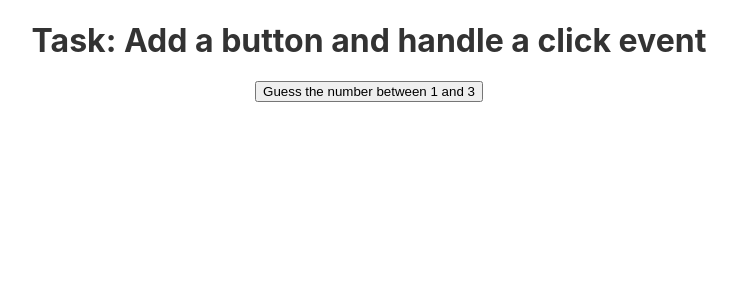
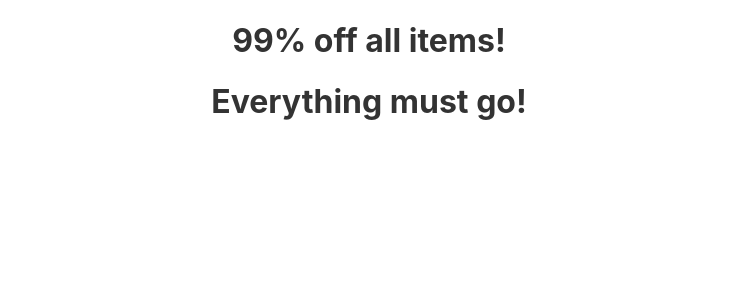
Before and after one commit to devandri/basic-react, a React (Create React App) app: page / in a window 1280 px wide. Shown: the top 300 px of the page, without its empty margins (271-1008 px from the left). Built offline with nearby package versions, Linux system fonts and the light colour scheme.

Commit message:
practice(data&state): parent-child data flow

```diff
--- a/src/App.js
+++ b/src/App.js
@@ -11,6 +11,7 @@
 import ClickExample from './components/ClickExample';
 import ModeToggler from './components/ModeToggler';
 import DynamicEvent from './components/DynamicEvent';
+import Promo2 from './components/Promo2';
 
 const bool = true
 const str1 = "Just"
@@ -81,7 +82,8 @@
       {/* <MultipleComponent /> */}
       {/* <ClickExample /> */}
       {/* <ModeToggler /> */}
-      <DynamicEvent />
+      {/* <DynamicEvent /> */}
+      <Promo2 />
     </div>
   )
 }
--- /dev/null
+++ b/src/components/Promo2.js
@@ -0,0 +1,21 @@
+import PromoHeading from "./PromoHeading"
+
+function Promo2() { // parent component
+
+    const data = {
+        heading: "99% off all items!",
+        callToAction: "Everything must go!"
+    }
+
+    return (
+        <div>
+            {/* child component */}
+            <PromoHeading
+                heading={data.heading}
+                callToAction={data.callToAction}
+                />
+        </div>
+    )
+}
+
+export default Promo2
--- /dev/null
+++ b/src/components/PromoHeading.js
@@ -0,0 +1,10 @@
+function PromoHeading(props) {
+    return (
+        <>
+        <h1>{props.heading}</h1>
+        <h1>{props.callToAction}</h1>
+        </>
+    )
+}
+
+export default PromoHeading
```
